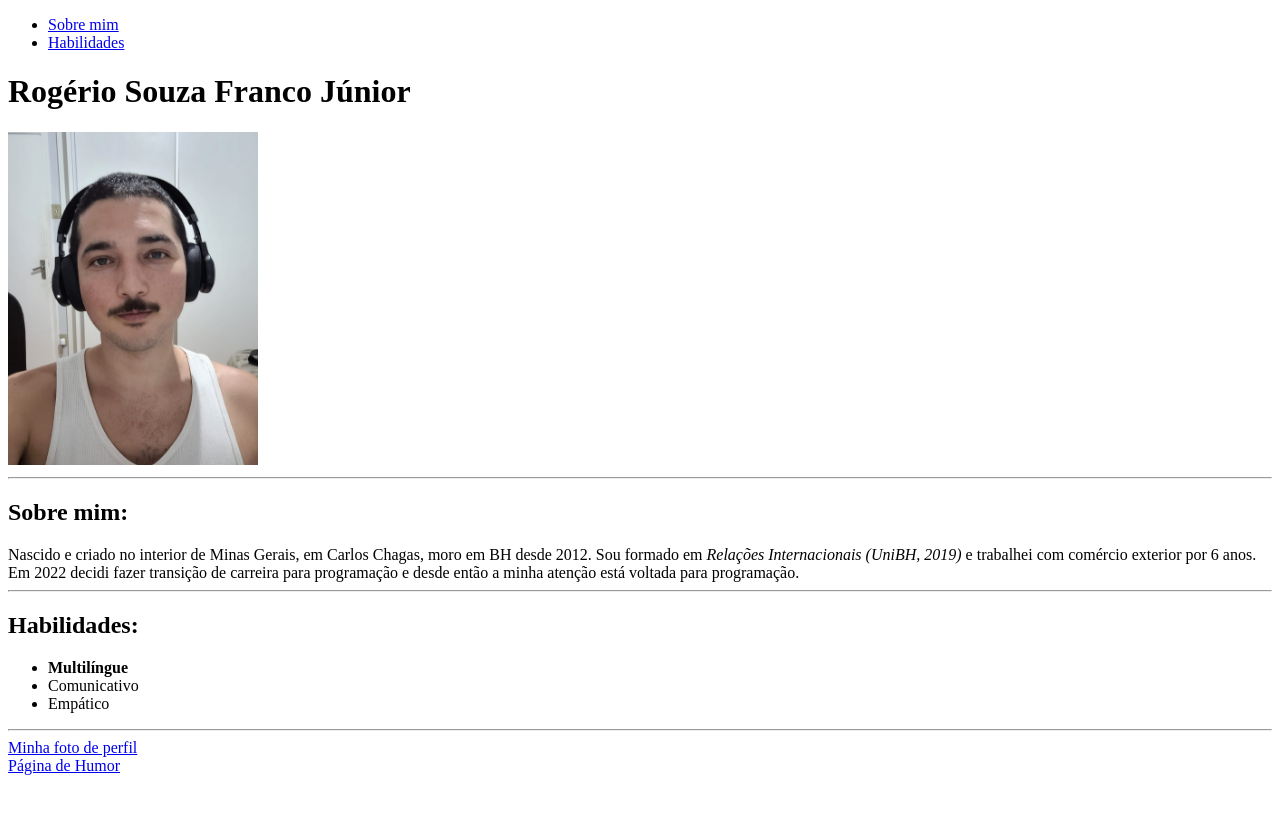
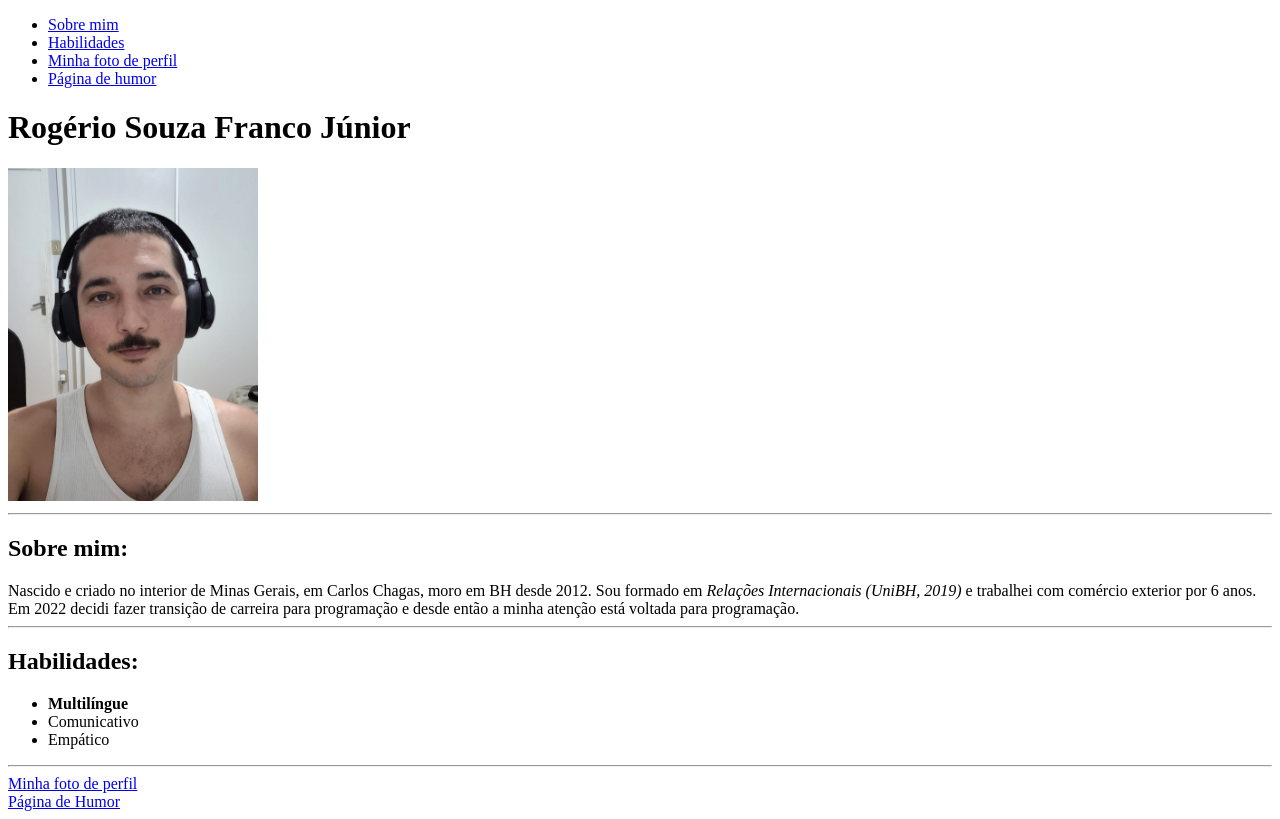
Before and after one commit to franco-rogerio/franco-rogerio.github.io, a plain HTML site: page index.html in a window 1280 px wide. Drawn offline with Linux system fonts and the light colour scheme.

Commit message:
Correção dos links internos

```diff
--- a/index.html
+++ b/index.html
@@ -8,8 +8,10 @@
 </head>
 <body>
    <ul>
-    <li><a href="EU">Sobre mim</a><br></li>
-    <li><a href="Habilidades"> Habilidades</a></li>
+    <li><a href="#EU">Sobre mim</a><br></li>
+    <li><a href="#Habilidades"> Habilidades</a></li>
+    <li><a href="#Foto"> Minha foto de perfil</a></li>
+    <li><a href="#Humor"> Página de humor</a></li>
 
 </ul>
     <h1> Rogério Souza Franco Júnior</h1>
@@ -23,7 +25,7 @@ e trabalhei com comércio exterior por 6 anos. Em 2022
 decidi fazer transição de carreira para programação e
 desde então a minha atenção está voltada para programação.
 <hr>
-<h2 id="#Habilidades"> Habilidades:</h2>
+<h2 id="Habilidades"> Habilidades:</h2>
 
 <ul>
     <li><strong> Multilíngue</strong></li>
@@ -31,9 +33,9 @@ desde então a minha atenção está voltada para programação.
     <li>Empático</li></ul>
 
     <hr>
-<a href="#Eu.jpeg">Minha foto de perfil</a>
+<a href="Eu.jpeg" id="Foto">Minha foto de perfil</a>
 <br>
-<a href="https://9gag.com/" target="_blank">Página de Humor</a>
+<a href="https://9gag.com/" target="_blank" id="Humor">Página de Humor</a>
 
 
 
```
